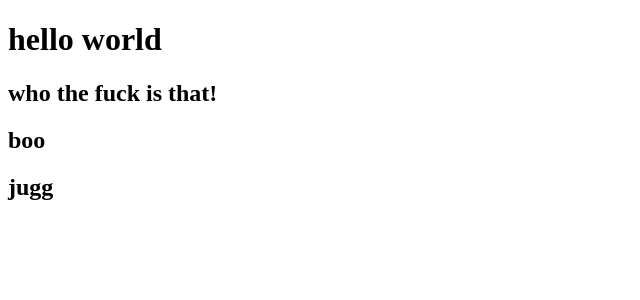
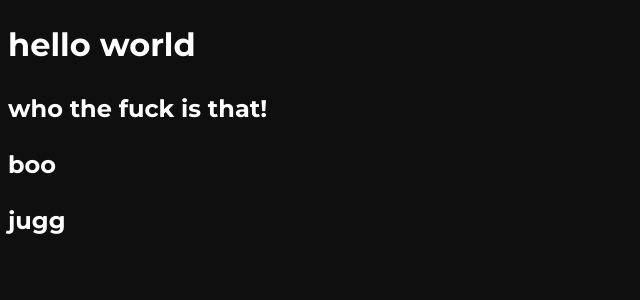
Before and after one commit to zourdycodes/moviedo, a React (Create React App) app: page / in a window 1280 px wide. Shown: the top 300 px of the page, without its empty margins (0-640 px from the left). Built offline with nearby package versions, Linux system fonts and the light colour scheme.

Commit message:
prepare: setting up

```diff
--- a/package.json
+++ b/package.json
@@ -26,7 +26,8 @@
     "start": "react-scripts start",
     "build": "react-scripts build",
     "test": "react-scripts test",
-    "eject": "react-scripts eject"
+    "eject": "react-scripts eject",
+    "compile:sass": "node-sass ./src/sass/main.scss ./src/dist/main.css"
   },
   "eslintConfig": {
     "extends": [
--- a/src/app.tsx
+++ b/src/app.tsx
@@ -1,4 +1,5 @@
 import React from 'react';
+import "./dist/main.css";
 
 export const App: React.FC =(): JSX.Element => {
   return (
--- /dev/null
+++ b/src/sass/abstract/_breakpoints.scss
@@ -0,0 +1,12 @@
+
+@mixin mobile {
+    @media only screen and (max-width: $mobile-width) {
+        @content;
+    }
+}
+
+@mixin tablet {
+    @media only screen and (max-width: $tablet-width) {
+        @content;
+    }
+}
--- a/src/sass/abstract/_mixins.scss
+++ b/src/sass/abstract/_mixins.scss
@@ -0,0 +1,9 @@
+@mixin flex($alignItem, $justifyContent) {
+    display: flex;
+    align-items: $alignItem;
+    justify-content: $justifyContent;
+}
+
+@mixin overlay {
+    background-color: rgba($color: #000000, $alpha: 0.6);
+}
--- a/src/sass/abstract/_variables.scss
+++ b/src/sass/abstract/_variables.scss
@@ -0,0 +1,17 @@
+$body-bg: #0f0f0f;
+$main-color: #ff0000;
+$txt-color: #fff;
+
+$white: #fff;
+$black: #000;
+
+$box-shadow: rgba(100, 100, 111, 0.2) 0px 7px 29px 0px;
+
+$header-height: 8rem;
+$header-shrink-height: 5rem;
+$border-radius: 30px;
+
+$mobile-width: 600px;
+$tablet-width: 1024px;
+
+$font-family: "Montserrat", sans-serif;
--- a/src/sass/main.scss
+++ b/src/sass/main.scss
@@ -1,6 +1,7 @@
 // SCSS - base section
 @import "./abstract/mixins";
 @import "./abstract/variables";
+@import "./abstract/breakpoints";
 @import "./base/globals";
 
 // SCSS - component section
```
Also changed, not shown: src/dist/main.css (added).
